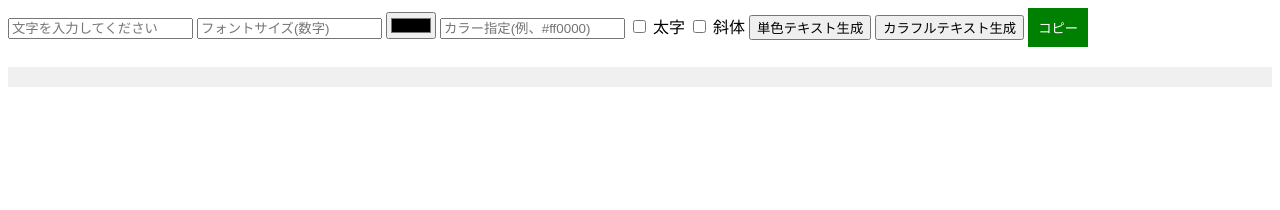
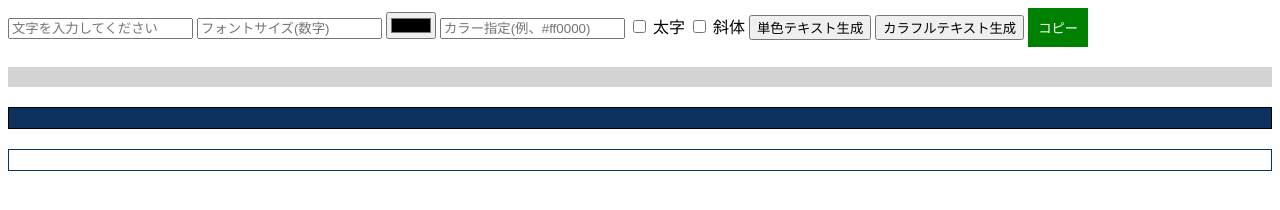
Before and after one commit to 831Stick/TextGenerater, a plain HTML site: page index.html in a window 1280 px wide. Drawn offline with Linux system fonts and the light colour scheme.

Commit message:
Update index.html
レビュー欄の追加

```diff
--- a/index.html
+++ b/index.html
@@ -15,6 +15,26 @@
         button.copy-button:hover {
             background-color: darkgreen;
         }
+        .output-container {
+            margin-top: 20px;
+            padding: 10px;
+        }
+        .light-gray-background {
+            background-color: #d3d3d3; /* Light gray background */
+        }
+        .white-background {
+            background-color: #ffffff; /* White background */
+        }
+        .colored-background {
+            background-color: #0D325F;
+            color: white;
+        }
+        .black-border {
+            border: 1px solid black;
+        }
+        .blue-border {
+            border: 1px solid #0D325F;
+        }
     </style>
 </head>
 <body>
@@ -27,7 +47,9 @@
     <button onclick="generateText()">単色テキスト生成</button>
     <button onclick="generateColorfulText()">カラフルテキスト生成</button>
     <button class="copy-button" onclick="copyToClipboard()">コピー</button>
-    <pre id="specialHtmlOutput" style="margin-top: 20px; background-color: #f0f0f0; padding: 10px;"></pre>
+    <pre id="specialHtmlOutput" class="output-container light-gray-background"></pre>
+    <pre id="HtmlOutputColored" class="output-container colored-background black-border"></pre>
+    <pre id="HtmlOutputWhite" class="output-container white-background blue-border"></pre>
 
     <!-- Link to the external JavaScript file -->
     <script src="script.js"></script>
```
